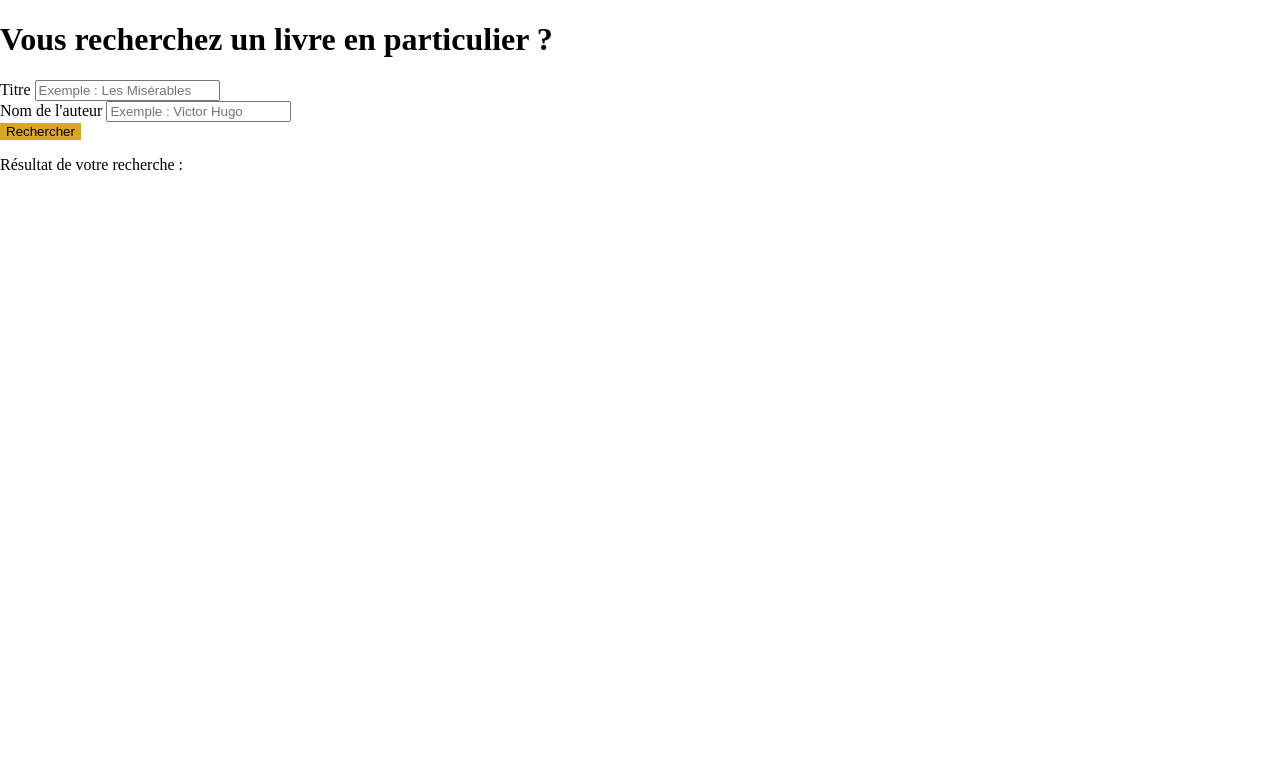
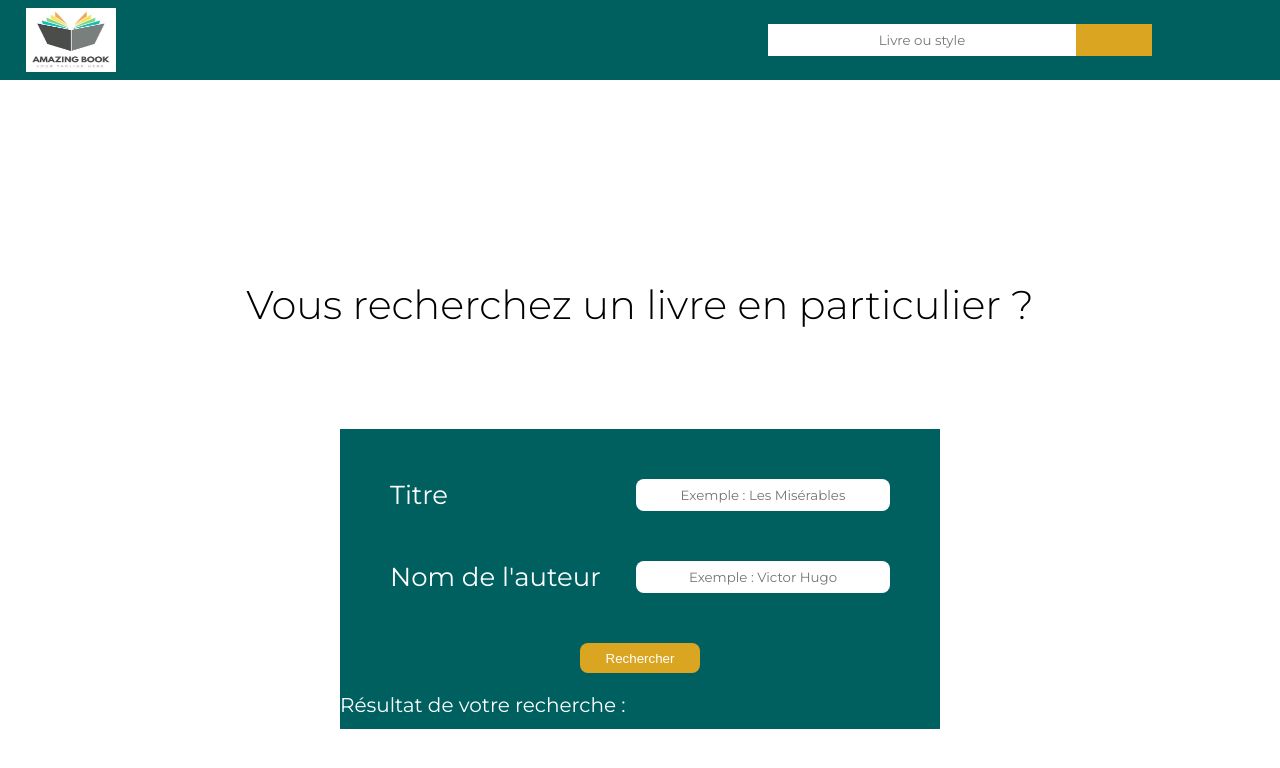
Before and after one commit to EmyLD/afpaOrange, a website: page pages/searchbook.html in a window 1280 px wide. Drawn offline with Linux system fonts and the light colour scheme.

Commit message:
add navbar

```diff
--- a/css/files_import.scss
+++ b/css/files_import.scss
@@ -1,6 +1,6 @@
-//import all your scss files into this one
-body {
-    margin: 0;
-    padding: 0;
-    box-sizing: border-box;
-}
+@use "accueillogin";
+@use "addBooks";
+@use "bouton";
+@use "input";
+@use "navBars";
+@use "searchbook";
--- a/pages/searchbook.html
+++ b/pages/searchbook.html
@@ -1,27 +1,52 @@
 <!DOCTYPE html>
 <html lang="fr">
-
   <head>
-    <meta charset="UTF-8">
-    <meta name="viewport" content="width=device-width, initial-scale=1.0">
+    <meta charset="UTF-8" />
+    <meta name="viewport" content="width=device-width, initial-scale=1.0" />
     <title>Document</title>
-    <link rel="stylesheet" href="../style.css">
-    <link rel="preconnect" href="https://fonts.googleapis.com">
-    <link rel="preconnect" href="https://fonts.gstatic.com" crossorigin>
-    <link href="https://fonts.googleapis.com/css2?family=Montserrat:wght@300;400&display=swap" rel="stylesheet">
+    <link rel="stylesheet" href="../style.css" />
+    <link rel="preconnect" href="https://fonts.googleapis.com" />
+    <link rel="preconnect" href="https://fonts.gstatic.com" crossorigin />
+    <link
+      href="https://fonts.googleapis.com/css2?family=Montserrat:wght@300;400&display=swap"
+      rel="stylesheet"
+    />
   </head>
 
   <body>
+    <header>
+      <nav id="navBarNonConnecter">
+        <div id="logo">
+          <img src="../assets/Logo site.jpg" alt="" />
+        </div>
+        <div id="searchBar">
+          <input type="text" placeholder="Livre ou style" />
+          <button>
+            <i class="fa-solid fa-magnifying-glass"></i>
+          </button>
+        </div>
+      </nav>
+    </header>
+
     <main id="searchbook">
-        <h1> Vous recherchez un livre en particulier ?</h1>
+      <h1>Vous recherchez un livre en particulier ?</h1>
       <form id="form" class="box">
         <div class="ligne">
           <label for="title">Titre</label>
-                <input id="name" name="title" type="text" placeholder="Exemple : Les Misérables">
+          <input
+            id="name"
+            name="title"
+            type="text"
+            placeholder="Exemple : Les Misérables"
+          />
         </div>
         <div class="ligne">
           <label for="autorName">Nom de l'auteur</label>
-                <input name="autorName" type="text" placeholder="Exemple : Victor Hugo">
+          <input
+            name="autorName"
+            type="text"
+            placeholder="Exemple : Victor Hugo"
+          />
         </div>
         <div class="bouton">
           <button type="submit">Rechercher</button>
@@ -33,5 +58,4 @@
     </main>
     <script src="../scripts/shearchbook.js"></script>
   </body>
-
 </html>
```
Also changed, not shown: pages/addBooks.html (+25 -14 lines), style.css. Lines whose indentation alone changed are shown as unchanged.
